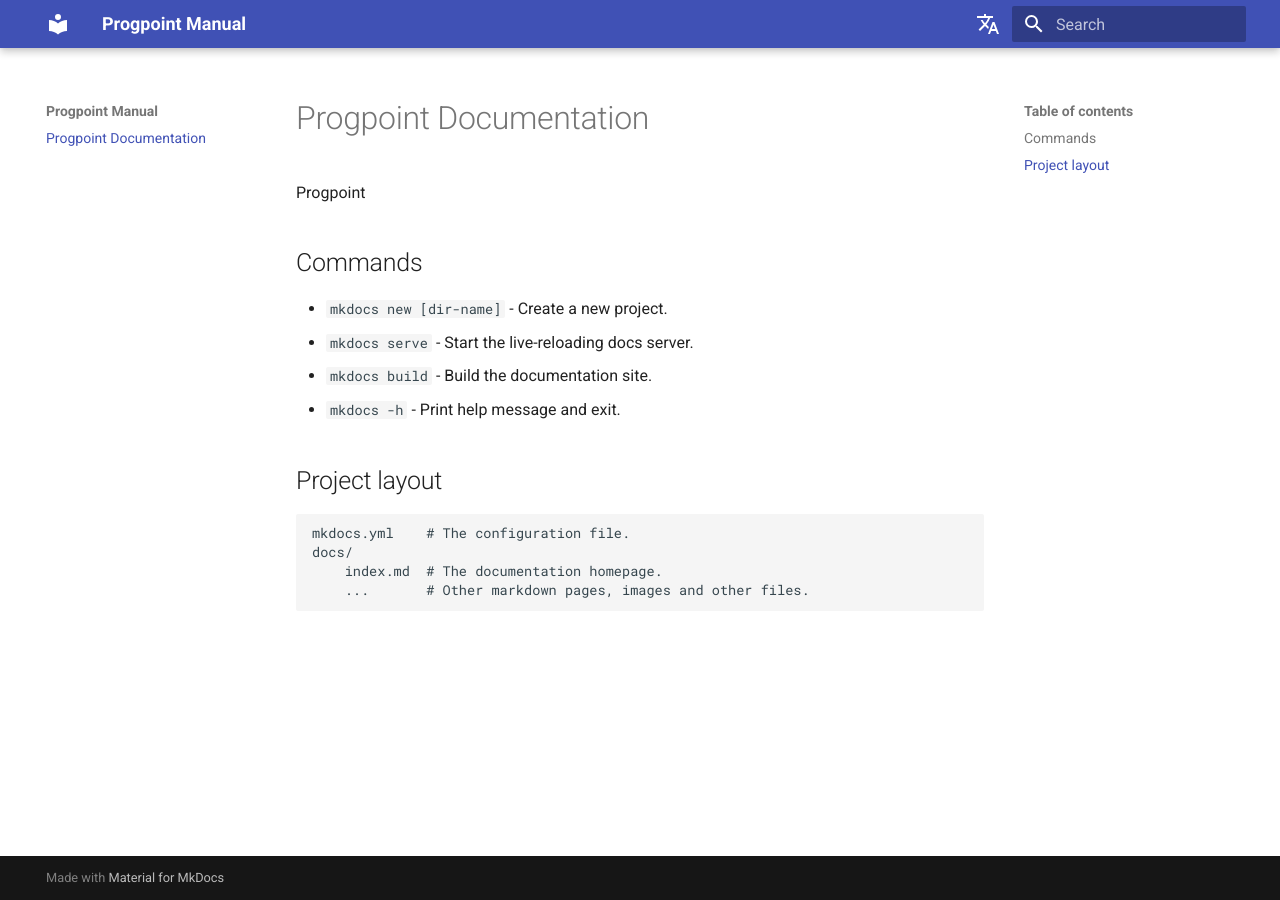
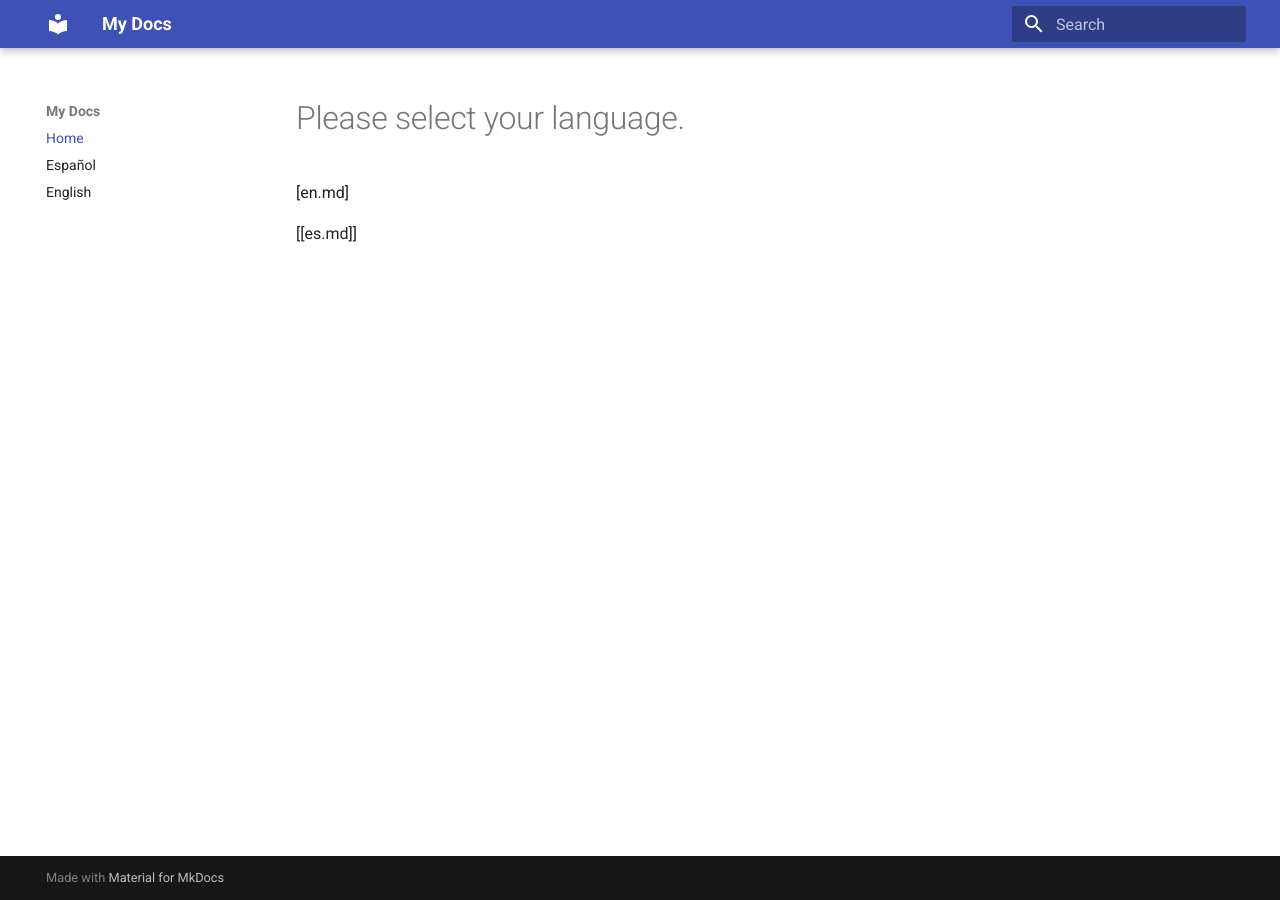
Before and after one commit to espiridifen/progpoint-docs, an MkDocs documentation site: the page built from docs/index.md, in a window 1280 px wide. Built offline with MkDocs 1.6.1 and Material for MkDocs 9.7.7, drawn with Linux system fonts in a browser that asks for light colours; comment, search, counter and statistics services are not loaded.

Commit message:
manual (terminao)

```diff
--- a/docs/index.md
+++ b/docs/index.md
@@ -1,17 +1,5 @@
-# Progpoint Documentation
+# Please select your language.
 
-Progpoint
+[en.md]
 
-## Commands
-
-* `mkdocs new [dir-name]` - Create a new project.
-* `mkdocs serve` - Start the live-reloading docs server.
-* `mkdocs build` - Build the documentation site.
-* `mkdocs -h` - Print help message and exit.
-
-## Project layout
-
-    mkdocs.yml    # The configuration file.
-    docs/
-        index.md  # The documentation homepage.
-        ...       # Other markdown pages, images and other files.
+[[es.md]]
--- a/mkdocs.yml
+++ b/mkdocs.yml
@@ -1,15 +1,19 @@
-site_name: Progpoint Manual
+site_name: My Docs
+
 theme:
   name: material
 
-extra:
-  alternate:
-    - name: English
-      link: /
-      lang: en
-    - name: Español
-      link: /es/
-      lang: es
+nav:
+  - Home: index.md
+  - Español: es.md
+  - English: en.md
 
-exclude_docs: |
-  es/
+markdown_extensions:
+  - nl2br
+  - admonition
+  - pymdownx.details
+  - pymdownx.superfences
+
+plugins:
+  - search
+  - callouts
```
Also changed, not shown: .readthedocs.yaml (deleted, +0 -19 lines), docs/.readthedocs.yaml (deleted, +0 -24 lines), docs/en.md (added, +87 -0 lines), docs/es.md (added, +97 -0 lines), docs/es/index.md (deleted, +0 -17 lines), mkdocs.es.yaml (deleted, +0 -15 lines), 1 other file.
